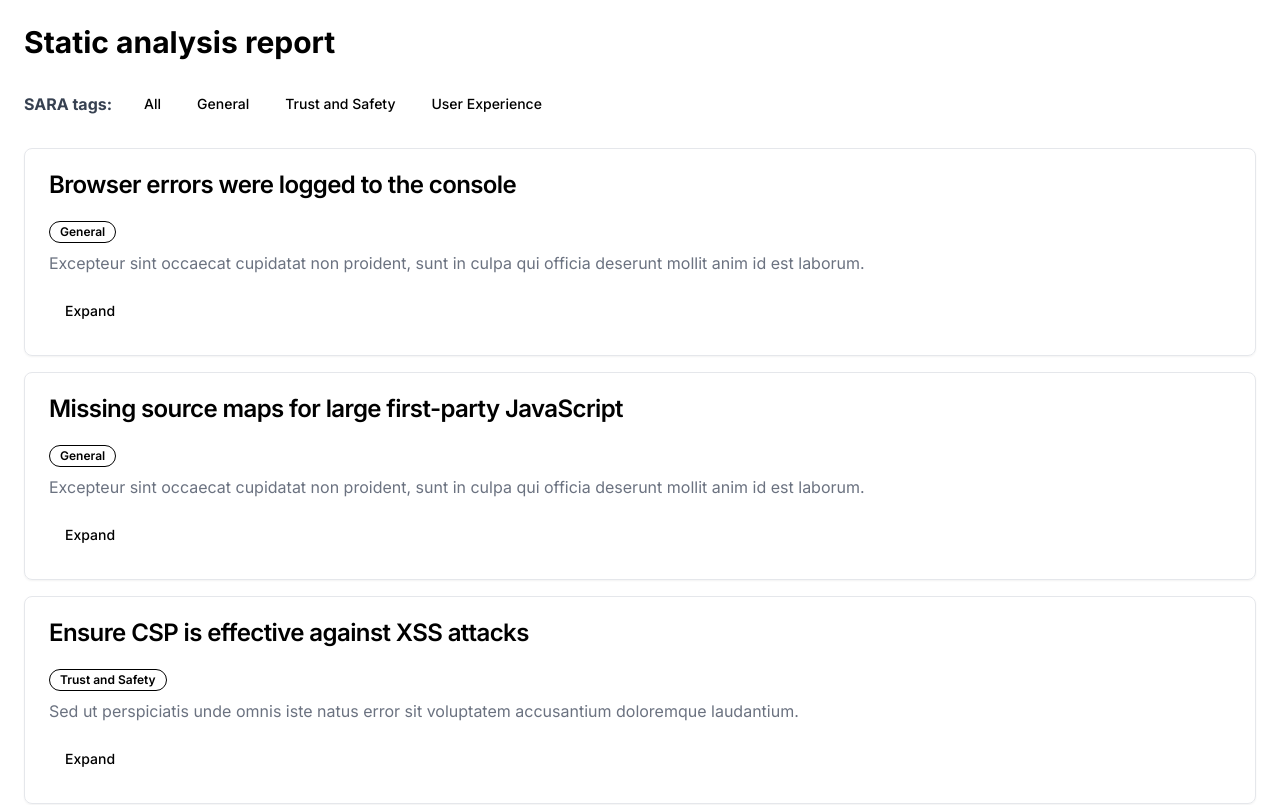
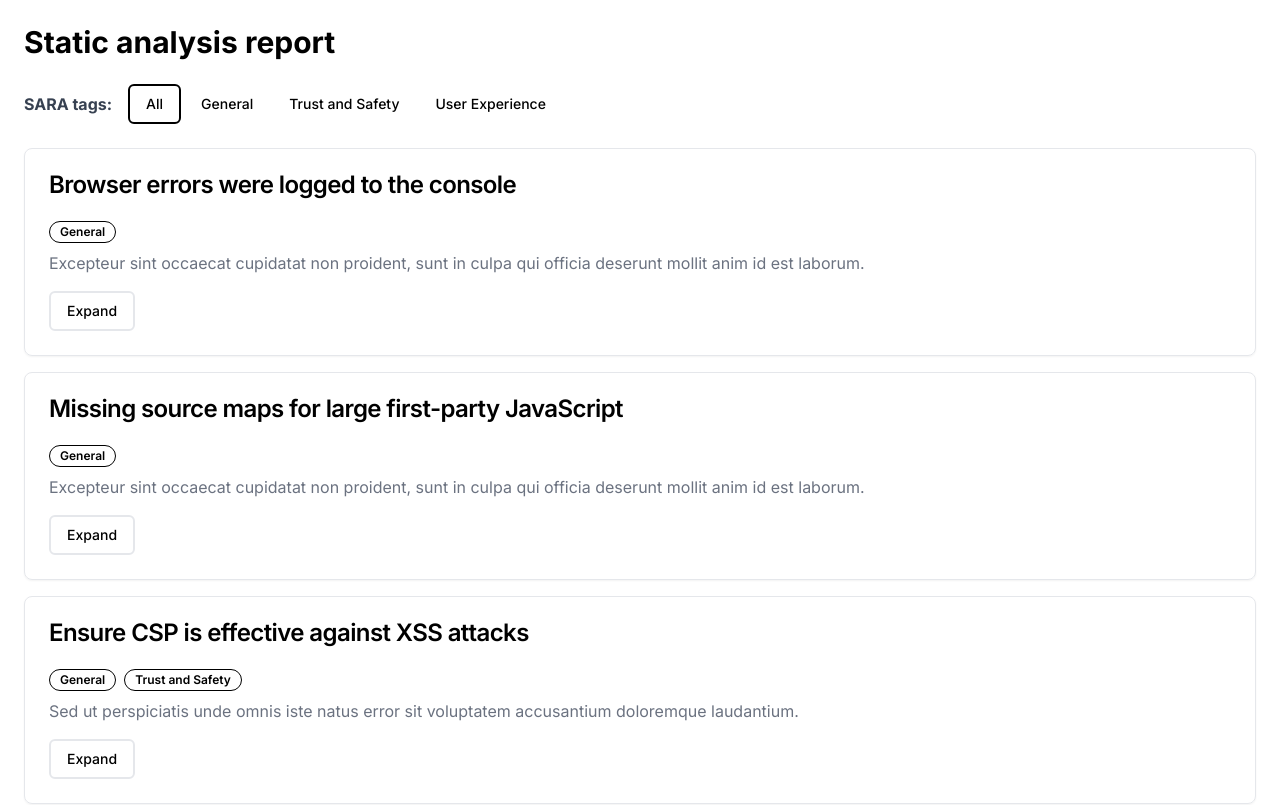
Before and after one commit to KaziMuktadirAhmed/SARA-SPL-3, a Next.js app in the folder sara-frontend/: page /report in a window 1280 px wide. Shown: the top 805 px of the page. Built offline with nearby package versions, Linux system fonts and the light colour scheme.

Commit message:
add some ui

```diff
--- a/sara-frontend/src/components/component/report-viewer.jsx
+++ b/sara-frontend/src/components/component/report-viewer.jsx
@@ -1,44 +1,58 @@
+"use client";
+
+import { useState } from "react";
+
+import { CardTitle, CardHeader, CardContent, Card } from "@/components/ui/card";
 import { Button } from "@/components/ui/button";
 import { Tabs } from "@/components/ui/tabs";
-import { CardTitle, CardHeader, CardContent, Card } from "@/components/ui/card";
 import { Badge } from "@/components/ui/badge";
 import { Label } from "@/components/ui/label";
 
 export function ReportViewer() {
-  const saraTags = ["General", "Trust and Safety", "User Experience"];
+  const saraTags = ["All", "General", "Trust and Safety", "User Experience"];
+  const [selectedTab, setSelectedTab] = useState("All");
 
   const cards = [
     {
       title: "Browser errors were logged to the console",
-      badge: "General",
+      badge: ["General"],
       description:
         "Excepteur sint occaecat cupidatat non proident, sunt in culpa qui officia deserunt mollit anim id est laborum.",
     },
     {
       title: "Missing source maps for large first-party JavaScript",
-      badge: "General",
+      badge: ["General"],
       description:
         "Excepteur sint occaecat cupidatat non proident, sunt in culpa qui officia deserunt mollit anim id est laborum.",
     },
     {
       title: "Ensure CSP is effective against XSS attacks",
-      badge: "Trust and Safety",
+      badge: ["General", "Trust and Safety"],
       description:
         "Sed ut perspiciatis unde omnis iste natus error sit voluptatem accusantium doloremque laudantium.",
     },
     {
       title: "Issues were logged in the Issues panel in Chrome Devtools",
-      badge: "General",
+      badge: ["General"],
       description:
         "Ut enim ad minim veniam, quis nostrud exercitation ullamco laboris nisi ut aliquip ex ea commodo consequat.",
     },
     {
       title: "Detected JavaScript libraries",
-      badge: "General",
+      badge: ["General", "User Experience"],
       description:
         "Duis aute irure dolor in reprehenderit in voluptate velit esse cillum dolore eu fugiat nulla pariatur.",
     },
   ];
+
+  const handleTabClick = (tag) => {
+    setSelectedTab(tag);
+  };
+
+  const filteredCards =
+    selectedTab === "All"
+      ? cards
+      : cards.filter((card) => card.badge.includes(selectedTab));
 
   return (
     <div className="container p-6 mx-auto">
@@ -51,28 +65,34 @@ export function ReportViewer() {
           SARA tags:
         </Label>
         <div className="flex space-x-1">
-          <Button variant="ghost">All</Button>
           {saraTags.map((tag) => (
-            <Button key={tag} variant="ghost">
+            <Button
+              className={selectedTab === tag ? "border-black border-2" : ""}
+              key={tag}
+              variant={selectedTab === tag ? "outline" : "ghost"}
+              onClick={() => handleTabClick(tag)}
+            >
               {tag}
             </Button>
           ))}
         </div>
       </Tabs>
       <div className="space-y-4">
-        {cards.map((card, index) => (
+        {filteredCards.map((card, index) => (
           <Card key={index} className="w-full">
             <CardHeader>
               <CardTitle>{card.title}</CardTitle>
             </CardHeader>
             <CardContent>
-              <div className="flex">
-                <Badge className="mb-2" variant="outline">
-                  {card.badge}
-                </Badge>
+              <div className="flex gap-2">
+                {card.badge.map((badge, index) => (
+                  <Badge key={index} className="mb-2" variant="outline">
+                    {badge}
+                  </Badge>
+                ))}
               </div>
               <p className="text-gray-500">{card.description}</p>
-              <Button className="mt-4 text-sm" variant="ghost">
+              <Button className="mt-4 text-sm border-2" variant="ghost">
                 Expand
               </Button>
             </CardContent>
```
